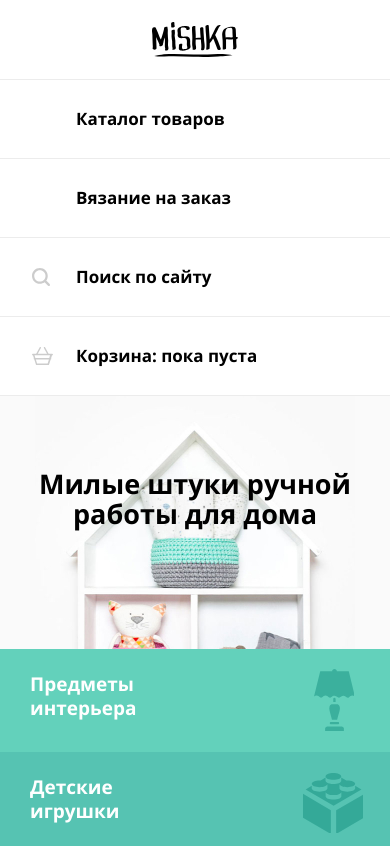
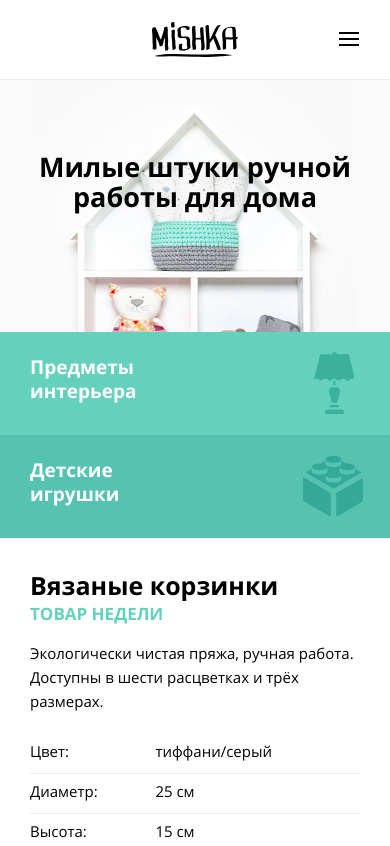
Before and after one commit to Mir0van/1952407-mishka-25, a plain HTML site: page source/index.html in a window 390 px wide. Shown: the top 846 px of the page. Drawn offline with nearby package versions, Linux system fonts and the light colour scheme; files that its build step writes are made by us from their sources.

Commit message:
add: js for main navigation

```diff
--- a/source/index.html
+++ b/source/index.html
@@ -9,7 +9,7 @@
   <body class="page__body">
     <!-- шапка -->
     <header class="main-header">
-      <nav class="main-header__nav main-nav main-nav--no-js">
+      <nav class="main-header__nav main-nav main-nav--closed main-nav--no-js">
         <div class="main-nav__logo-wrapper">
           <a class="main-nav__logo-link" href="#">
             <picture>
@@ -19,8 +19,9 @@
             </picture>
           </a>
         </div>
-        <button class="main-nav__toogle main-nav__toogle--nojs">
+        <button class="main-nav__toogle main-nav__toogle--no-js">
           <span class="visually-hidden">Открыть меню</span>
+          <span class="main-nav__toogle-icon"></span>
         </button>
         <ul class="main-nav__primary-list">
           <li class="main-nav__item main-nav__item--decorate">
@@ -277,5 +278,6 @@
         </form>
       </div>
     </div>
+    <script src="./js/nav-toogle.js"></script>
   </body>
 </html>
--- /dev/null
+++ b/source/js/nav-toogle.js
@@ -0,0 +1,22 @@
+let mainNav = document.querySelector('.main-nav');
+let mainNavToggle = document.querySelector('.main-nav__toogle');
+let mainHeader = document.querySelector('.main-header')
+
+mainNav.classList.remove('main-nav--no-js');
+mainNavToggle.classList.remove('main-nav__toogle--no-js');
+mainNavToggle.classList.add('main-nav__toogle--closed');
+mainHeader.classList.add('main-header--js-menu');
+
+mainNavToggle.addEventListener('click', () => {
+  if (mainNav.classList.contains('main-nav--closed')) {
+    mainNav.classList.remove('main-nav--closed');
+    mainNav.classList.add('main-nav--opened');
+    mainNavToggle.classList.remove('main-nav__toogle--closed');
+    mainNavToggle.classList.add('main-nav__toogle--opened');
+  } else {
+    mainNav.classList.add('main-nav--closed');
+    mainNav.classList.remove('main-nav--opened');
+    mainNavToggle.classList.add('main-nav__toogle--closed');
+    mainNavToggle.classList.remove('main-nav__toogle--opened');
+  }
+});
--- a/source/sass/blocks/main-header.scss
+++ b/source/sass/blocks/main-header.scss
@@ -1,3 +1,9 @@
+@media (max-width: $max-mobile-width) {
+  .main-header--js-menu {
+    min-height: 79px;
+  }
+}
+
 @media (min-width: $tablet-width) {
   .main-header {
     background-color: $color-tertiary;
--- a/source/sass/blocks/main-nav.scss
+++ b/source/sass/blocks/main-nav.scss
@@ -1,15 +1,113 @@
 .main-nav {
   @include font-values(700, 17px, 1.41);
   background-color: $main-color;
+  position: relative;
+}
+
+.main-nav--opened {
+  @media (max-width: $max-mobile-width) {
+    position: absolute;
+    width: 100%;
+    min-width: 320px;
+    z-index: 100;
+  }
+}
+
+.main-nav--closed {
+  @media (max-width: $max-mobile-width) {
+    position: absolute;
+    width: 100%;
+    min-width: 320px;
+    z-index: 100;
+
+    .main-nav__primary-list,
+    .main-nav__user-nav {
+      display: none;
+    }
+  }
 }
 
 .main-nav--no-js {
-  display: block;
-  position: static;
+  @media (max-width: $max-mobile-width) {
+    display: block;
+    position: relative;
+
+    .main-nav__primary-list,
+    .main-nav__user-nav {
+      display: block;
+    }
+  }
 }
 
-.main-nav__toogle--nojs {
+.main-nav__toogle {
+  cursor: pointer;
+  padding: 0 15px;
+  border: none;
+  background-color: $main-color;
+  position: absolute;
+  top: 40px;
+  right: -9px;
+  z-index: 2;
+  height: 50px;
+  transform: translate(-50%, -52%);
+}
+
+.main-nav__toogle--no-js {
   display: none;
+}
+
+.main-nav__toogle-icon {
+  display: block;
+  width: 20px;
+  background-color: $main-color-text;
+  position: relative;
+
+  &::before,
+  &::after {
+    content: "";
+    position: absolute;
+    background-color: $main-color-text;
+  }
+}
+
+.main-nav__toogle--closed {
+  .main-nav__toogle-icon {
+    height: 2px;
+    transition: 0.2s;
+
+    &::before,
+    &::after {
+      width: 20px;
+      height: 2px;
+      left: 0;
+      top: 6px;
+      transition: 0.2s;
+    }
+
+    &::after {
+      top: -6px;
+    }
+  }
+}
+
+.main-nav__toogle--opened {
+  .main-nav__toogle-icon {
+    height: 0;
+
+    &::before,
+    &::after {
+      width: 27px;
+      height: 2px;
+      left: -3px;
+      top: -1px;
+      transform: rotate(45deg);
+      transition: 0.2s;
+    }
+
+    &::after {
+      transform: rotate(-45deg);
+    }
+  }
 }
 
 .main-nav__logo-wrapper {
@@ -17,6 +115,7 @@
   justify-content: center;
   padding: 22px 30px 16px;
   border-bottom: 1px solid $color-secondary;
+  position: relative;
 }
 
 .main-nav__logo {
@@ -90,6 +189,10 @@
 }
 
 @media (min-width: $tablet-width) {
+  .main-nav__toogle {
+    display: none;
+  }
+
   .main-nav {
     display: grid;
     grid-template-columns: 1fr auto;
```
Also changed, not shown: source/catalog.html (+4 -2 lines), source/form.html (+4 -2 lines).
